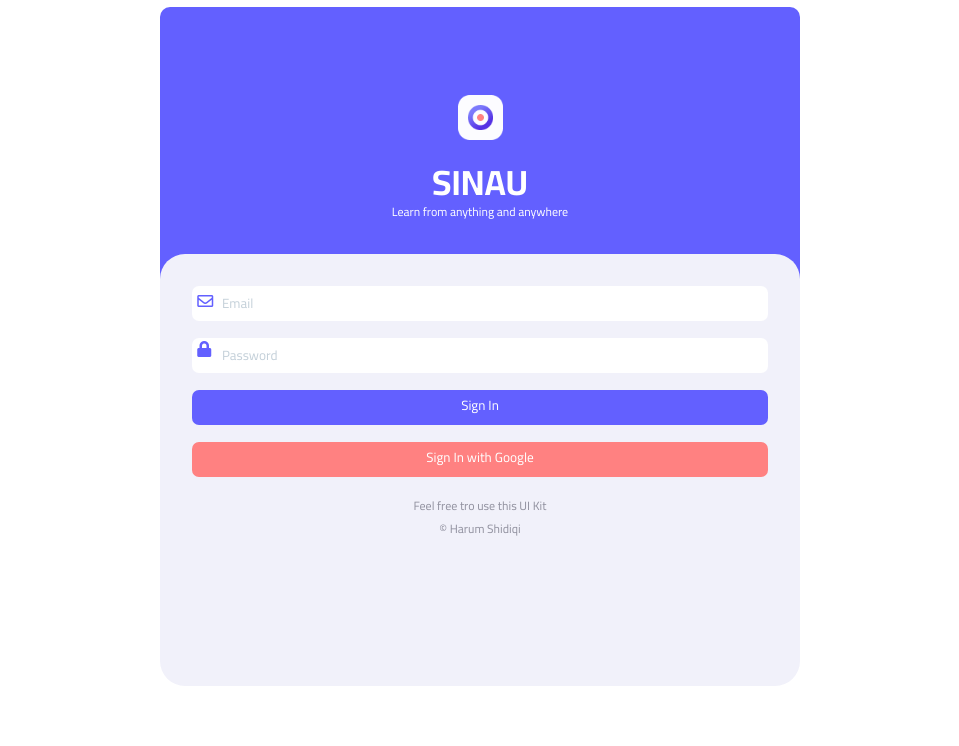
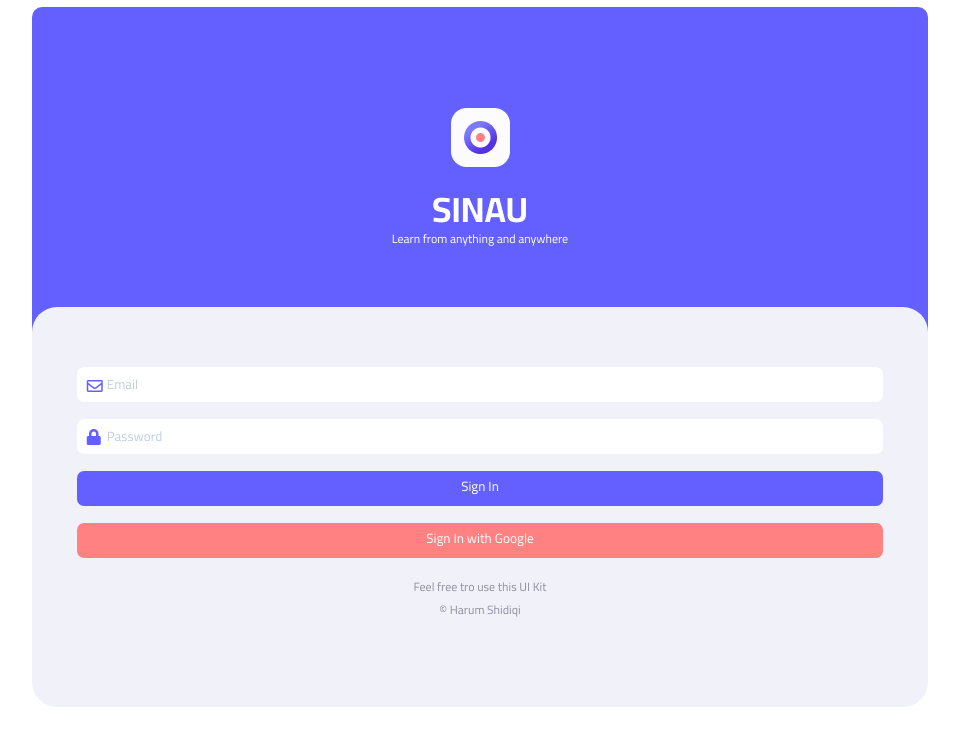
Before and after one commit to GSG-FC02/Online_learning, a plain HTML site: page index.html in a window 1280 px wide. Shown: the whole page, without its empty margins (160-1119 px from the left). Drawn offline with Linux system fonts and the light colour scheme.

Commit message:
new edit Relates #2

```diff
--- a/css/style.css
+++ b/css/style.css
@@ -12,7 +12,7 @@
     position: relative;
 }
 header{
-    height:55vh;
+    height:60vh;
     text-align: center;
     padding: 5%;
     color: #fff;
@@ -38,7 +38,8 @@ header{
    margin-top: -15px;
 }
 .head-logo{
-    width: 45px;
+    width: 59px;
+    height: 59px;
 }
 
 .login_info{
@@ -47,7 +48,8 @@ header{
     background-color: #F1F1FA;
     border-radius: 25px;
     position: absolute;
-    top:247px;
+    top:357px;
+    padding-top: 15px;
 }
 
 form {
@@ -94,10 +96,10 @@ form {
 
     }
     .icone1{
-        top: 1em;
+        top: 1.8em;
     }
     .icon2{
-        top: 4.1em;
+        top: 5.1em;
     }
     button{
         text-align: center;
@@ -106,45 +108,63 @@ form {
         border: none;
         outline: none;
     }
+    button:hover{
+        outline: none;
+        background-color: rgb(227, 227, 234);
+        font-size: 18px;
+    }
+    .btn1:hover{
+        color: #6360FF;
+    }
     .btn1{
         background-color: #6360FF;
     }
     .btn2{
         background-color: #FF8181;
     }
+    .btn2:hover{
+        color:#FF8181 ;
+    }
     footer{
+        padding-top: 30px;
         color: #91919F;
         font-size: 12px;
     }
 /* For Responsive */
 
         @media screen  and  (min-width: 768px) {
+            header{
+                height:50vh;
+            }
             .login{
-                width: 50%;
+                width: 70%;
                 margin:7px auto;
             }
-            header{
-                padding-top:-30px;
-            }
+            .login_info{
+                height: 50vh;
+                top:300px;}
             .icon {
                 left:20px
                }
                .icone1{
-                top: 1.1em;
+                top: 2.7em;
             }
             .icon2{
-                top: 4.4em;
+                top: 5.7em;
+            }
+            footer{
+                padding-top: 0px;
             }
             }
             /* *************************************  */
             @media screen and (min-width:1024px) {
                 .icon {
-                    left:1.7em;
+                    left:2.8em;
                    }
                    .icone1{
-                    top: 1.8em;
+                    top: 3.8em;
                 }
                 .icon2{
-                    top: 4.8em;
+                    top: 7em;
                 }
             }
```
